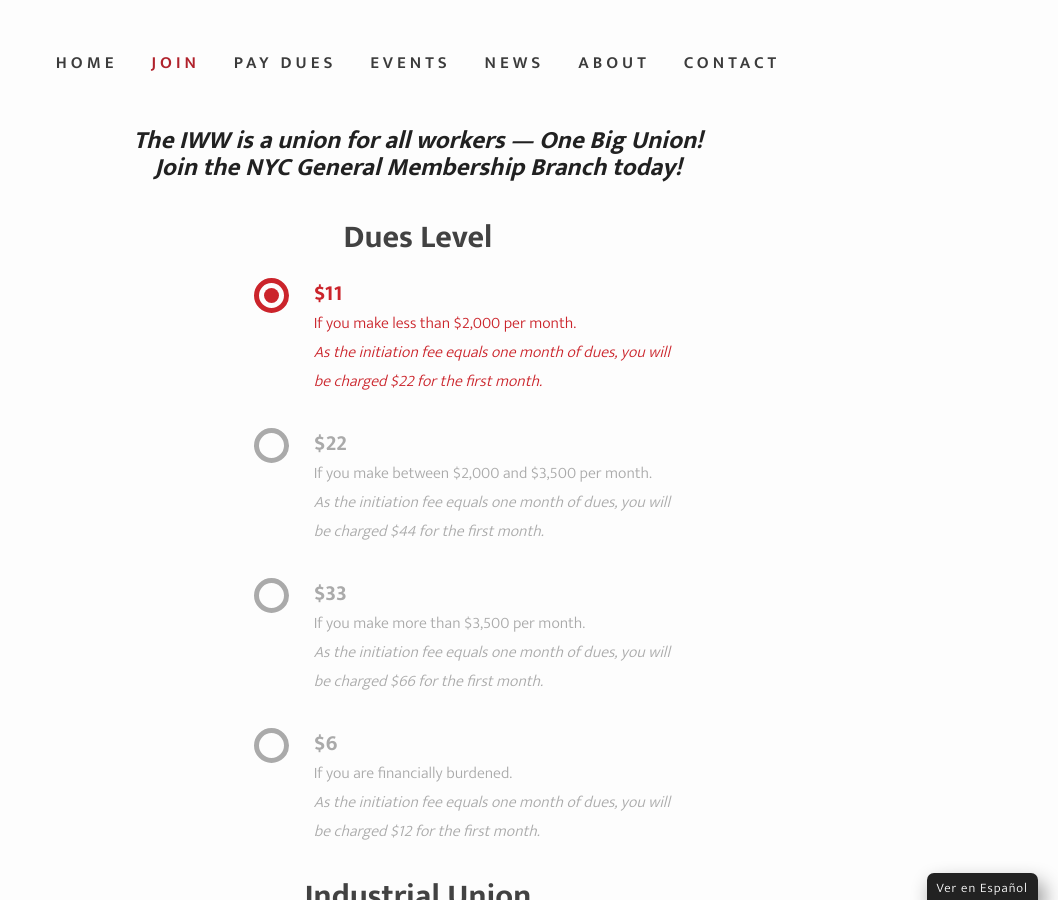
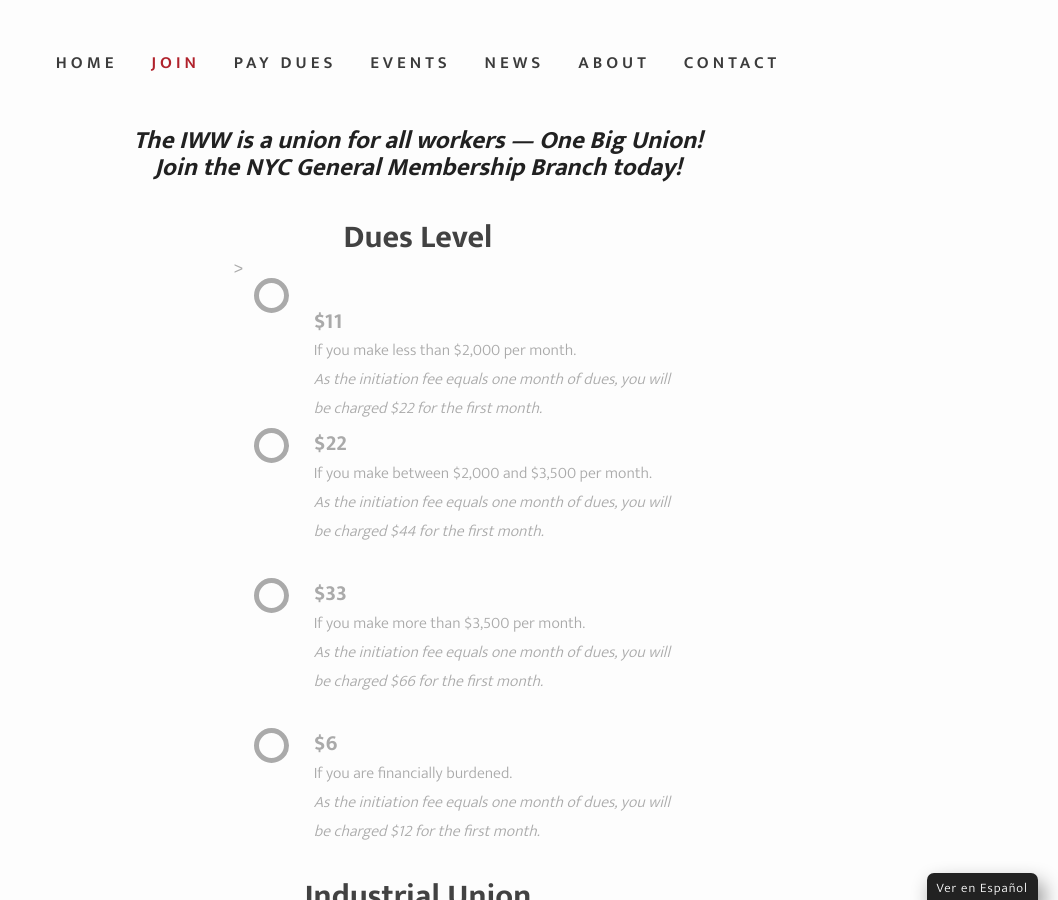
Before and after one commit to IWW-NYC-GMB/iww.nyc, a Jekyll site: the page built from join.html, in a window 1280 px wide and 900 px high, scrolled down 570 px. Shown: the whole window, without its empty margins (222-1280 px from the left). Built offline with Jekyll 4.4.1, drawn with Linux system fonts in a browser that asks for light colours; some web fonts are replaced.

Commit message:
Update join.html

```diff
--- a/join.html
+++ b/join.html
@@ -26,7 +26,7 @@
 <input type="hidden" name="os0" id="os0">
 <div class="duesLevels join">
 <div class="pp-selection">
-<input type="radio" id="11-radio" name="a3" value="11.00" checked>
+<input type="radio" id="11-radio" name="a3" value="11.00" <!--checked-->>
 <label for="11-radio"><span style="font-weight:bold;">$11</span><br><span style="font-size:medium;">If you make less than $2,000 per month.<br><span style="font-style:italic;">As the initiation fee equals one month of dues, you will be charged $22 for the first month.</span></span></label>
 <div class="check"></div>
 </div>
@@ -107,7 +107,7 @@
 </div><br>
 <input type="hidden" name="src" value="1">
 <div style="padding-top: 20px; padding-bottom: 0;justify-content: center;display: flex;">
-<button type="submit" name="submit" class="large" data-initialized="true" onclick="getCost()" ontouchstart="">Join the IWW</button>
+<button type="submit" name="submit" class="large" data-initialized="true" onclick="getCost()" ontouchstart="" disabled>Join the IWW</button>
 </div>
 </fieldset>
 </form>
```
